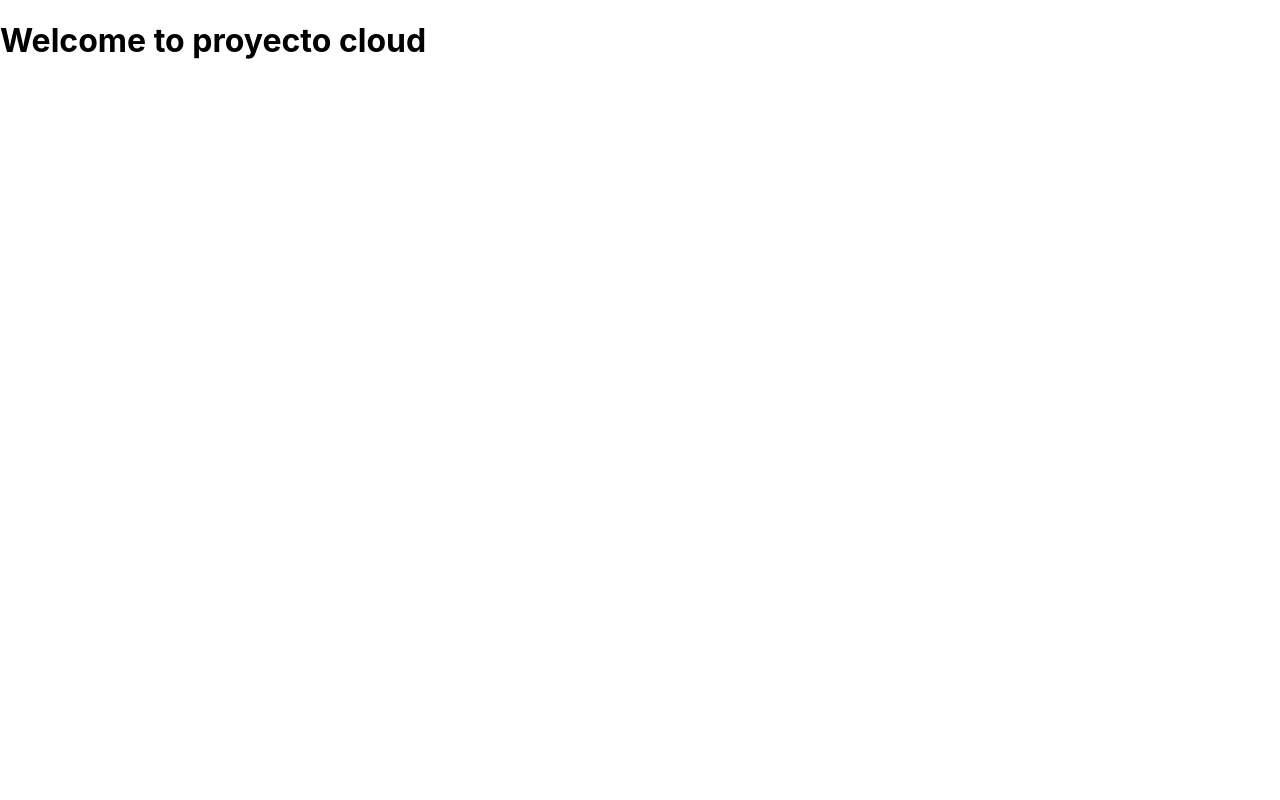
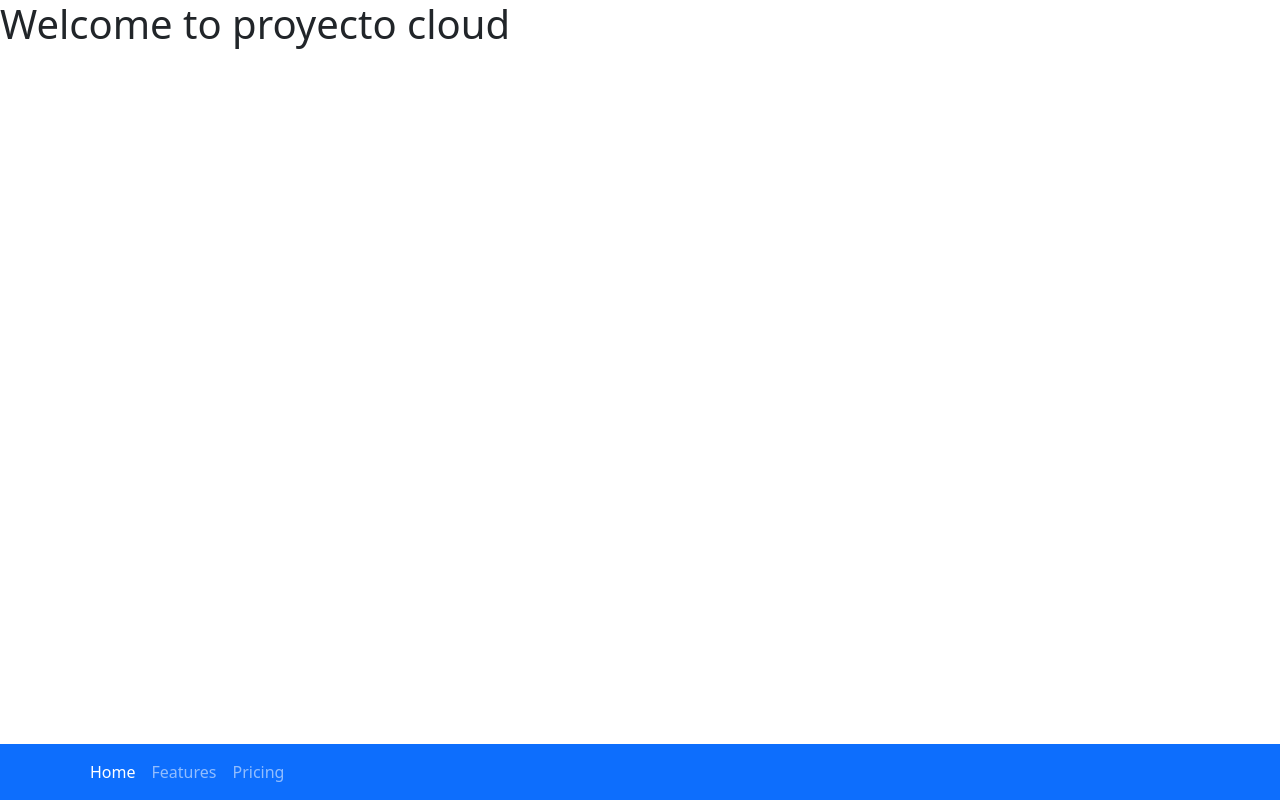
Before and after one commit to alexismundu/proyecto-cloud, a React (Create React App) app in the folder frontend/: page / in a window 1280 px wide. Built offline with nearby package versions, Linux system fonts and the light colour scheme.

Commit message:
install scss and bootstrap dependencies

```diff
--- a/frontend/package.json
+++ b/frontend/package.json
@@ -6,7 +6,10 @@
     "@testing-library/jest-dom": "^5.11.4",
     "@testing-library/react": "^11.1.0",
     "@testing-library/user-event": "^12.1.10",
+    "bootstrap": "^5.1.3",
+    "node-sass": "^6.0.1",
     "react": "^17.0.2",
+    "react-bootstrap": "^2.0.2",
     "react-dom": "^17.0.2",
     "react-scripts": "4.0.3",
     "web-vitals": "^1.0.1"
--- a/frontend/src/App.js
+++ b/frontend/src/App.js
@@ -1,3 +1,5 @@
+import './App.scss'
+
 function App() {
   return (
     <div className="App">
--- /dev/null
+++ b/frontend/src/App.scss
@@ -0,0 +1,3 @@
+.App {
+  height: 100%;
+}
--- /dev/null
+++ b/frontend/src/components/app-bar/app-bar.component.jsx
@@ -0,0 +1,15 @@
+import React from 'react';
+import { Navbar, Container, Nav } from 'react-bootstrap';
+
+const AppBar = () => (
+  <Navbar bg="primary" variant="dark">
+    <Container>
+      <Nav className="me-auto" activeKey="#home">
+        <Nav.Link href="#home">Home</Nav.Link>
+        <Nav.Link href="#features">Features</Nav.Link>
+        <Nav.Link href="#pricing">Pricing</Nav.Link>
+      </Nav>
+    </Container>
+  </Navbar>
+);
+export default AppBar;
--- /dev/null
+++ b/frontend/src/components/app-bar/index.js
@@ -0,0 +1 @@
+export {default} from './app-bar.component'
--- a/frontend/src/index.css
+++ b/frontend/src/index.css
@@ -11,3 +11,10 @@ code {
   font-family: source-code-pro, Menlo, Monaco, Consolas, 'Courier New',
     monospace;
 }
+
+.app-container {
+  height: 100vh;
+  display: flex;
+  flex-direction: column;
+  justify-content: flex-end;
+}
--- a/frontend/src/index.js
+++ b/frontend/src/index.js
@@ -2,10 +2,15 @@ import React from 'react';
 import ReactDOM from 'react-dom';
 import './index.css';
 import App from './App';
+import 'bootstrap/dist/css/bootstrap.min.css';
+import AppBar from './components/app-bar';
 
 ReactDOM.render(
   <React.StrictMode>
-    <App />
+    <div className="app-container">
+      <App />
+      <AppBar />
+    </div>
   </React.StrictMode>,
   document.getElementById('root')
 );
```
Also changed, not shown: 1 other file (tests, documents, lock files or other folders).
